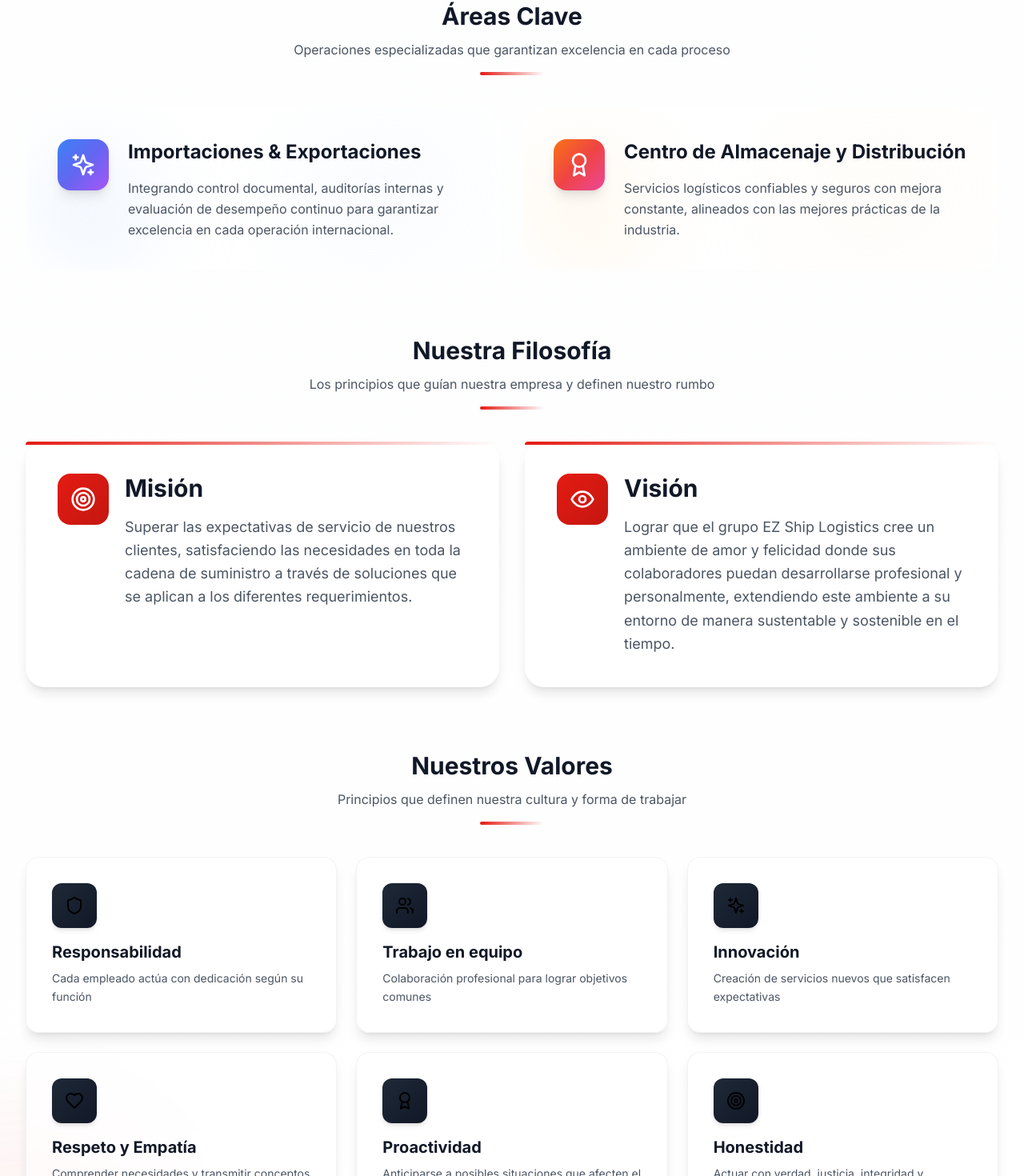
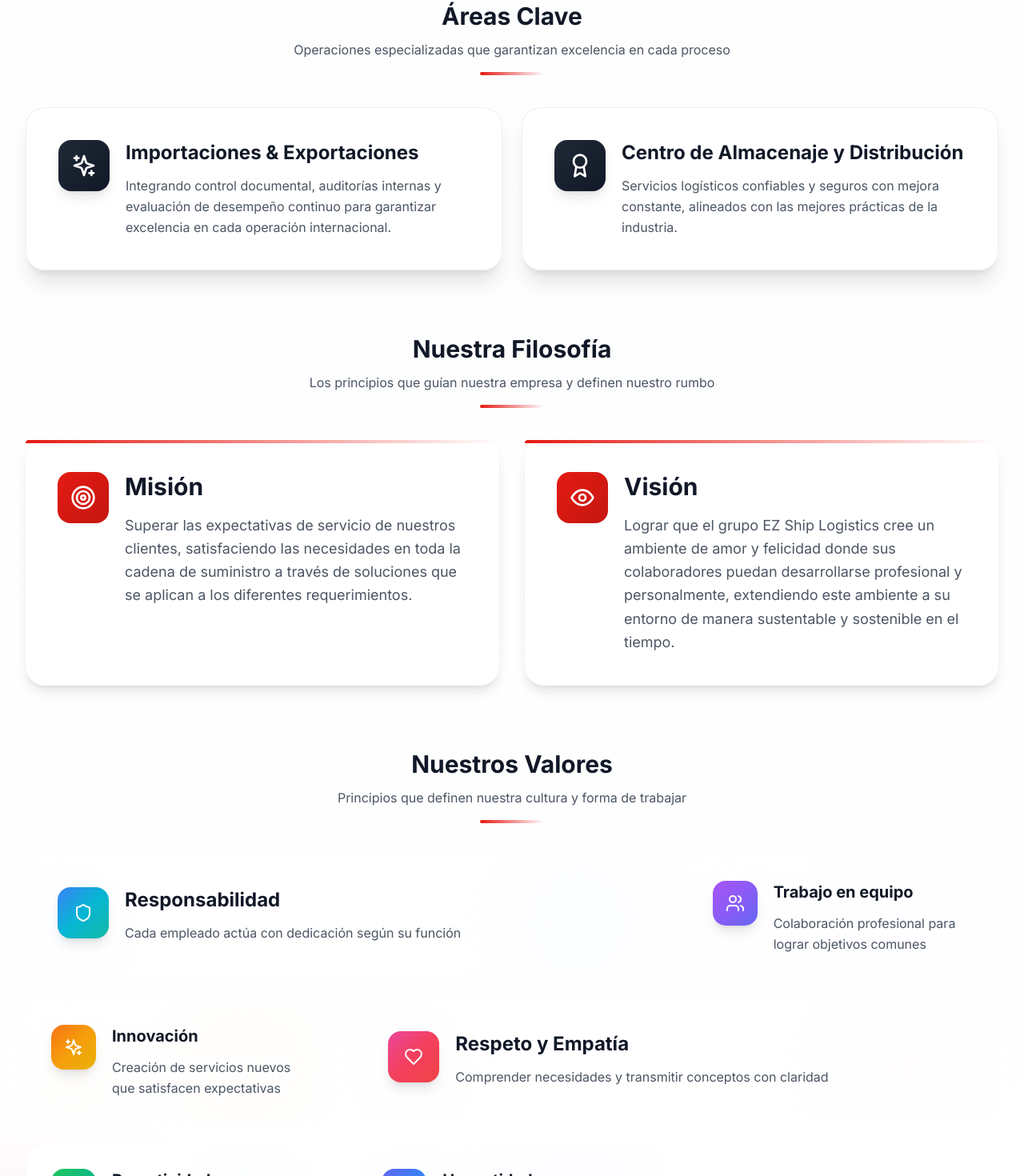
Before and after one commit to cookiecodespy/Ez_webpage, a React (Vite) app: page / in a window 1280 px wide. Shown: the part 1640-3110 px from the top of the page at 80% size. Built offline with nearby package versions, Linux system fonts and the light colour scheme.

Commit message:
Design: Valores con colores vibrantes (revertido) + Áreas Clave glassmorphism minimalista

```diff
--- a/src/components/About.tsx
+++ b/src/components/About.tsx
@@ -253,34 +253,28 @@ const About = () => {
           </div>
           <div className="grid lg:grid-cols-2 gap-6">
           <motion.div
-            className="relative group"
+            className="group relative"
             initial={prefersReducedMotion ? undefined : { opacity: 0, y: 20 }}
             whileInView={prefersReducedMotion ? undefined : { opacity: 1, y: 0 }}
             viewport={{ once: true }}
             transition={{ delay: 0 }}
           >
-            {/* Floating shadow effect */}
-            <div className="absolute inset-0 bg-gradient-to-br from-gray-200/40 to-gray-300/40 rounded-3xl blur-xl translate-y-2 group-hover:translate-y-4 group-hover:scale-105 transition-all duration-500 opacity-0 group-hover:opacity-100" />
+            {/* Glassmorphism card */}
+            <div className="relative h-full rounded-3xl overflow-hidden bg-white/80 backdrop-blur-md border border-gray-200/60 shadow-xl hover:shadow-2xl transition-all duration-500">
+              {/* Subtle white gradient on hover */}
+              <div className="absolute inset-0 bg-gradient-to-br from-white/50 via-gray-50/30 to-gray-100/20 opacity-0 group-hover:opacity-100 transition-opacity duration-500" />
 
-            {/* Animated gradient border */}
-            <div className="relative rounded-3xl overflow-hidden">
-              <div className="absolute inset-0 bg-gradient-to-br from-blue-500 via-indigo-500 to-purple-500 opacity-0 group-hover:opacity-100 transition-opacity duration-500" />
-              <div className="absolute inset-[2px] bg-white rounded-3xl" />
-
-              {/* Mesh gradient background */}
-              <div className="absolute inset-[2px] rounded-3xl overflow-hidden">
-                <div className="absolute top-0 right-0 w-64 h-64 bg-gradient-to-br from-blue-50 to-transparent rounded-full blur-3xl opacity-60" />
-                <div className="absolute bottom-0 left-0 w-48 h-48 bg-gradient-to-tr from-blue-100/50 to-transparent rounded-full blur-2xl" />
-              </div>
+              {/* Floating shadow */}
+              <div className="absolute inset-0 -z-10 bg-gray-900/10 blur-2xl rounded-3xl translate-y-2 group-hover:translate-y-4 transition-all duration-500 opacity-0 group-hover:opacity-100" />
 
               {/* Content */}
               <div className="relative p-10">
-                <div className="flex items-start gap-6">
-                  <div className="flex-shrink-0 w-16 h-16 rounded-2xl bg-gradient-to-br from-blue-500 via-indigo-500 to-purple-500 flex items-center justify-center shadow-lg group-hover:scale-110 group-hover:-rotate-6 transition-all duration-500">
+                <div className="flex items-start gap-5">
+                  <div className="flex-shrink-0 w-16 h-16 rounded-2xl bg-gradient-to-br from-gray-800 to-gray-900 flex items-center justify-center shadow-lg group-hover:scale-110 group-hover:rotate-3 transition-all duration-500">
                     <Sparkles className="h-8 w-8 text-white" />
                   </div>
                   <div className="flex-1">
-                    <h3 className="text-2xl font-bold text-gray-900 mb-4 group-hover:bg-gradient-to-r group-hover:from-[#E41B13] group-hover:to-[#FF6B6B] group-hover:bg-clip-text group-hover:text-transparent transition-all duration-300">
+                    <h3 className="text-2xl font-bold text-gray-900 mb-3 group-hover:text-[#E41B13] transition-colors duration-300">
                       Importaciones & Exportaciones
                     </h3>
                     <p className="text-gray-600 leading-relaxed">
@@ -293,34 +287,28 @@ const About = () => {
           </motion.div>
 
           <motion.div
-            className="relative group"
+            className="group relative"
             initial={prefersReducedMotion ? undefined : { opacity: 0, y: 20 }}
             whileInView={prefersReducedMotion ? undefined : { opacity: 1, y: 0 }}
             viewport={{ once: true }}
             transition={{ delay: 0.1 }}
           >
-            {/* Floating shadow effect */}
-            <div className="absolute inset-0 bg-gradient-to-br from-gray-200/40 to-gray-300/40 rounded-3xl blur-xl translate-y-2 group-hover:translate-y-4 group-hover:scale-105 transition-all duration-500 opacity-0 group-hover:opacity-100" />
+            {/* Glassmorphism card */}
+            <div className="relative h-full rounded-3xl overflow-hidden bg-white/80 backdrop-blur-md border border-gray-200/60 shadow-xl hover:shadow-2xl transition-all duration-500">
+              {/* Subtle white gradient on hover */}
+              <div className="absolute inset-0 bg-gradient-to-br from-white/50 via-gray-50/30 to-gray-100/20 opacity-0 group-hover:opacity-100 transition-opacity duration-500" />
 
-            {/* Animated gradient border */}
-            <div className="relative rounded-3xl overflow-hidden">
-              <div className="absolute inset-0 bg-gradient-to-br from-orange-500 via-red-500 to-pink-500 opacity-0 group-hover:opacity-100 transition-opacity duration-500" />
-              <div className="absolute inset-[2px] bg-white rounded-3xl" />
-
-              {/* Mesh gradient background */}
-              <div className="absolute inset-[2px] rounded-3xl overflow-hidden">
-                <div className="absolute top-0 right-0 w-64 h-64 bg-gradient-to-br from-orange-50 to-transparent rounded-full blur-3xl opacity-60" />
-                <div className="absolute bottom-0 left-0 w-48 h-48 bg-gradient-to-tr from-orange-100/50 to-transparent rounded-full blur-2xl" />
-              </div>
+              {/* Floating shadow */}
+              <div className="absolute inset-0 -z-10 bg-gray-900/10 blur-2xl rounded-3xl translate-y-2 group-hover:translate-y-4 transition-all duration-500 opacity-0 group-hover:opacity-100" />
 
               {/* Content */}
               <div className="relative p-10">
-                <div className="flex items-start gap-6">
-                  <div className="flex-shrink-0 w-16 h-16 rounded-2xl bg-gradient-to-br from-orange-500 via-red-500 to-pink-500 flex items-center justify-center shadow-lg group-hover:scale-110 group-hover:-rotate-6 transition-all duration-500">
+                <div className="flex items-start gap-5">
+                  <div className="flex-shrink-0 w-16 h-16 rounded-2xl bg-gradient-to-br from-gray-800 to-gray-900 flex items-center justify-center shadow-lg group-hover:scale-110 group-hover:rotate-3 transition-all duration-500">
                     <Award className="h-8 w-8 text-white" />
                   </div>
                   <div className="flex-1">
-                    <h3 className="text-2xl font-bold text-gray-900 mb-4 group-hover:bg-gradient-to-r group-hover:from-[#E41B13] group-hover:to-[#FF6B6B] group-hover:bg-clip-text group-hover:text-transparent transition-all duration-300">
+                    <h3 className="text-2xl font-bold text-gray-900 mb-3 group-hover:text-[#E41B13] transition-colors duration-300">
                       Centro de Almacenaje y Distribución
                     </h3>
                     <p className="text-gray-600 leading-relaxed">
@@ -396,36 +384,44 @@ const About = () => {
             <div className="mx-auto mt-4 h-1 w-20 rounded-full bg-gradient-to-r from-[#E41B13] to-transparent" />
           </div>
           <div className="grid lg:grid-cols-3 gap-6">
-            {values.map((value, index) => (
+            {values.map((value, index) => {
+              const isLarge = index === 0 || index === 3;
+
+              return (
                 <motion.div
                   key={value.title}
-                className="relative group"
+                  className={`relative group ${isLarge ? 'lg:col-span-2' : 'lg:col-span-1'}`}
                   initial={prefersReducedMotion ? undefined : { opacity: 0, y: 20 }}
                   whileInView={prefersReducedMotion ? undefined : { opacity: 1, y: 0 }}
                   viewport={{ once: true }}
                   transition={{ delay: index * 0.05 }}
                 >
-                {/* Glassmorphism card with subtle shadows */}
-                <div className="relative h-full rounded-2xl overflow-hidden bg-white/60 backdrop-blur-sm border border-gray-200/50 shadow-lg hover:shadow-2xl transition-all duration-500">
-                  {/* Subtle gradient overlay on hover */}
-                  <div className="absolute inset-0 bg-gradient-to-br from-gray-50/50 via-white to-gray-100/30 opacity-0 group-hover:opacity-100 transition-opacity duration-500" />
+                  {/* Floating shadow */}
+                  <div className="absolute inset-0 bg-gradient-to-br from-gray-200/30 to-gray-300/30 rounded-3xl blur-xl translate-y-2 group-hover:translate-y-4 transition-all duration-500 opacity-0 group-hover:opacity-100" />
 
-                  {/* Floating shadow effect */}
-                  <div className="absolute inset-0 -z-10 bg-gray-900/5 blur-2xl rounded-2xl translate-y-2 group-hover:translate-y-4 transition-all duration-500 opacity-0 group-hover:opacity-100" />
+                  {/* Gradient border container */}
+                  <div className="relative rounded-3xl overflow-hidden">
+                    {/* Animated gradient border */}
+                    <div className={`absolute inset-0 bg-gradient-to-br ${value.gradient} opacity-0 group-hover:opacity-100 transition-opacity duration-500`} />
+                    <div className="absolute inset-[2px] bg-white rounded-3xl" />
+
+                    {/* Mesh gradient background */}
+                    <div className="absolute inset-[2px] rounded-3xl overflow-hidden">
+                      <div className={`absolute top-0 right-0 w-48 h-48 bg-gradient-to-br ${value.meshColor} to-transparent rounded-full blur-3xl opacity-50`} />
+                      <div className={`absolute bottom-0 left-0 w-32 h-32 bg-gradient-to-tr ${value.meshColor} to-transparent rounded-full blur-2xl opacity-40`} />
+                    </div>
 
                     {/* Content */}
-                  <div className="relative p-8">
-                    <div className="flex flex-col items-start gap-4">
-                      {/* Icon with subtle gray gradient */}
-                      <div className="flex-shrink-0 w-14 h-14 rounded-xl bg-gradient-to-br from-gray-800 to-gray-900 flex items-center justify-center shadow-md group-hover:shadow-xl group-hover:scale-110 transition-all duration-500">
+                    <div className={`relative ${isLarge ? 'p-10' : 'p-8'}`}>
+                      <div className="flex items-start gap-5">
+                        <div className={`flex-shrink-0 ${isLarge ? 'w-16 h-16' : 'w-14 h-14'} rounded-2xl bg-gradient-to-br ${value.gradient} flex items-center justify-center shadow-lg text-white group-hover:scale-110 group-hover:-rotate-6 transition-all duration-500`}>
                           {value.icon}
                         </div>
-
-                      <div>
-                        <h4 className="text-xl font-bold text-gray-900 mb-2 group-hover:text-[#E41B13] transition-colors duration-300">
+                        <div className="flex-1">
+                          <h4 className={`${isLarge ? 'text-2xl' : 'text-xl'} font-bold text-gray-900 mb-3 group-hover:bg-gradient-to-r group-hover:from-[#E41B13] group-hover:to-[#FF6B6B] group-hover:bg-clip-text group-hover:text-transparent transition-all duration-300`}>
                             {value.title}
                           </h4>
-                        <p className="text-gray-600 text-sm leading-relaxed">
+                          <p className="text-gray-600 leading-relaxed">
                             {value.description}
                           </p>
                         </div>
@@ -433,7 +429,8 @@ const About = () => {
                     </div>
                   </div>
                 </motion.div>
-            ))}
+              );
+            })}
           </div>
         </div>
       </div>
```
Lines whose indentation alone changed are shown as unchanged.
